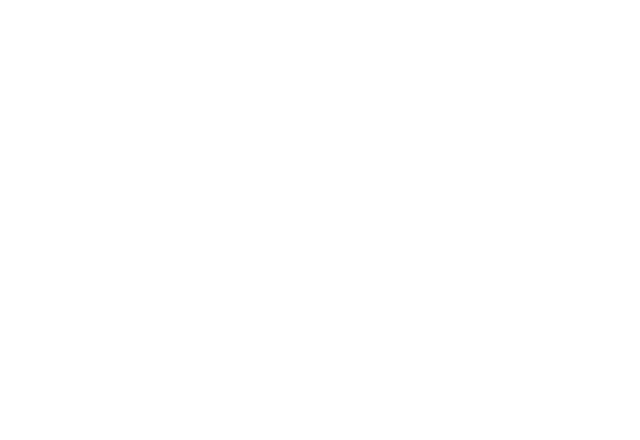
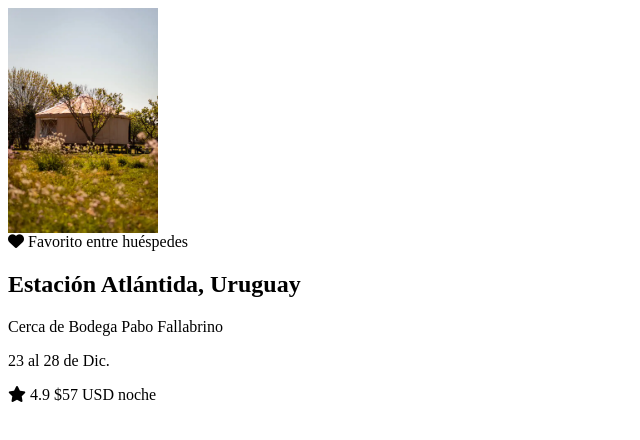
Before and after one commit to LydiaGar/card-airbnb, a plain HTML site: page index.html in a window 1280 px wide. Shown: the whole page, without its empty margins (0-640 px from the left). Drawn offline with Linux system fonts and the light colour scheme.

Commit message:
añado el contenido html de la card

```diff
--- a/index.html
+++ b/index.html
@@ -7,6 +7,24 @@
     <link rel="stylesheet" href="styles.css">
 </head>
 <body>
-
+    <div>
+        <div>
+            <img style="width: 150px;" src="house-airbnb.png" alt="Casa en Uruguay">
+            <div>
+                <i class="fas fa-heart"></i> Favorito entre huéspedes
+            </div>
+        </div>
+        <div>
+            <h2>Estación Atlántida, Uruguay</h2>
+            <p>Cerca de Bodega Pabo Fallabrino</p>
+            <p>23 al 28 de Dic.</p>
+            <div>
+                <span>
+                    <i class="fas fa-star"></i> 4.9
+                </span>
+                <span>$57 USD <span>noche</span></span>
+            </div>
+        </div>
+    </div>
 </body>
 </html>
```
